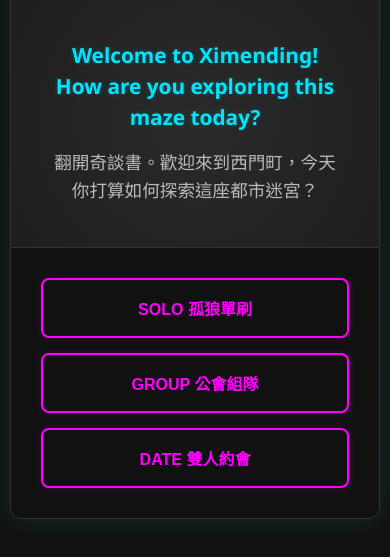
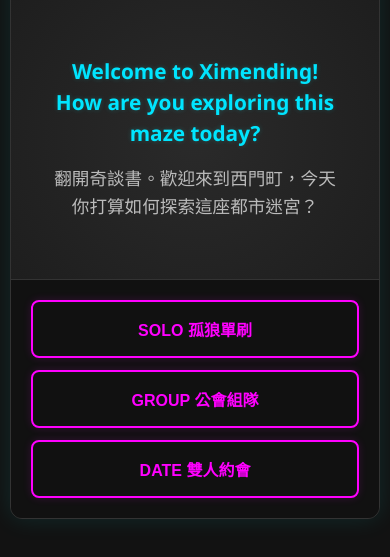
Before and after one commit to rightwomlvs/ximen, a plain HTML site: page index.html in a window 390 px wide. Shown: the part 203-760 px from the top of the page. Drawn offline with nearby package versions, Linux system fonts and the light colour scheme.

Commit message:
更新 index.html via EZPage

```diff
--- a/index.html
+++ b/index.html
@@ -3,7 +3,7 @@
 <head>
     <meta charset="UTF-8">
     <meta name="viewport" content="width=device-width, initial-scale=1.0">
-    <title>西門奇談書 - 智能聯動版</title>
+    <title>西門奇談書 - 智能聯動行動優化版</title>
     <script src="https://cdn.jsdelivr.net/npm/html2canvas@1.4.1/dist/html2canvas.min.js"></script>
     <style>
         * { box-sizing: border-box; }
@@ -56,7 +56,7 @@
             text-shadow: 0 0 10px rgba(0, 229, 255, 0.5);
         }
 
-        /* 對話區 */
+        /* ------------------ 故事對話區 ------------------ */
         #dialog-view {
             display: flex;
             flex-direction: column;
@@ -90,16 +90,18 @@
             max-width: 650px;
         }
 
+        /* 預設桌機版：使用 Flex 橫向平分排列 */
         .options-area {
             padding: 30px;
             background: #111;
-            display: grid;
-            grid-template-columns: repeat(3, 1fr);
+            display: flex;
+            flex-direction: row;
             gap: 15px;
             border-top: 1px solid #333;
         }
 
         .btn-option {
+            flex: 1;
             background: transparent;
             color: var(--neon-magenta);
             border: 2px solid var(--neon-magenta);
@@ -125,7 +127,7 @@
             transform: translateY(-2px);
         }
 
-        /* 副本區 */
+        /* ------------------ 5x5 副本區 ------------------ */
         #bingo-view {
             display: none;
             flex-direction: column;
@@ -272,8 +274,18 @@
             box-shadow: 0 0 15px rgba(255, 0, 255, 0.7);
         }
 
+        /* ------------------ RWD 行動裝置優化斷點 ------------------ */
         @media (max-width: 768px) {
-            .options-area { grid-template-columns: 1fr; }
+            /* 關鍵修正：切換為垂直單欄堆疊，對應你的紫色手繪線條 */
+            .options-area {
+                flex-direction: column;
+                padding: 20px;
+                gap: 12px;
+            }
+            .btn-option {
+                width: 100%;
+                min-height: 55px; /* 給予舒服的按壓高度 */
+            }
             .bingo-grid { gap: 6px; }
             .btn-regenerate, .btn-save { width: 100%; }
         }
@@ -309,10 +321,8 @@
 </div>
 
 <script>
-    // 全域變數用於儲存玩家的選擇，達成真聯動
     let userChoices = {};
 
-    // 任務情報庫（全面掛載屬性標籤）
     const taskPools = {
         magenta: [
             { text: "在六號出口彩虹斑馬線拍跳躍照", tags: ["outdoor"] },
@@ -332,7 +342,7 @@
             { text: "在街頭找人合照並比出專屬手勢", tags: ["subculture"] }
         ],
         yellow: [
-            { text: "朝聖老天祿滷味", tags: ["food", "snacks", "meat-only"] },
+            { text: "朝盛老天祿滷味", tags: ["food", "snacks", "meat-only"] },
             { text: "天天利美食坊吃半熟蛋滷肉飯", tags: ["food", "snacks", "meat-only"] },
             { text: "品嚐成都楊桃冰(新址)或蜂大咖啡", tags: ["food", "snacks", "veg", "cafe"] },
             { text: "萬年大樓地下美食街尋寶", tags: ["food", "indoor"] },
@@ -347,7 +357,6 @@
             { text: "尋找在地隱藏版無名小吃", tags: ["food", "snacks"] },
             { text: "光顧一間超過30年歷史的老店", tags: ["history"] },
             { text: "買一杯特色手搖飲並拍下霓虹招牌", tags: ["food", "snacks", "veg"] },
-            // 蔬食/素食專屬強化任務
             { text: "尋找西門町純素餐廳品嚐在地料理", tags: ["food", "veg", "restaurant"] },
             { text: "去觀音齋素食享用台式素自助餐", tags: ["food", "veg", "restaurant"] },
             { text: "在街頭尋找烤麻糬或地瓜球等全素小吃", tags: ["food", "veg", "snacks"] },
@@ -384,12 +393,11 @@
             { text: "跟隨一隻街貓或流浪狗的腳步三分鐘", tags: ["outdoor"] },
             { text: "尋找巷弄內不為人知的數字塗鴉", tags: ["subculture", "outdoor"] },
             { text: "發現三個不同語言的街頭標語", tags: [] },
-            { text: "尋找一處可以拍出賽步龐克感的霓虹巷", tags: ["subculture", "outdoor"] },
+            { text: "尋找一處可以拍出賽博龐克感的霓虹巷", tags: ["subculture", "outdoor"] },
             { text: "找出西門町舊址/舊城門的歷史標記", tags: ["history", "outdoor"] }
         ]
     };
 
-    // 決策流地圖：納入全新飲食三階段調查
     const storyData = {
         "Start": {
             en: "Welcome to Ximending! How are you exploring this maze today?",
@@ -447,7 +455,6 @@
             ],
             key: "heat"
         },
-        // 新增 1：飲食類別偏好調查
         "DietType": {
             en: "Dietary style protocol. What kind of food container interests you?",
             zh: "飲食偏好調查。巡禮西門町時，你更傾向哪一種用餐或歇腳的形式？",
@@ -458,7 +465,6 @@
             ],
             key: "dietType"
         },
-        // 新增 2：葷素調查
         "DietVeg": {
             en: "Dietary lifestyle filter. Any specific vegetarian requests?",
             zh: "飲食型態過濾。請問你的公會或個人是否有特定的素食習慣？",
@@ -468,7 +474,6 @@
             ],
             key: "dietVeg"
         },
-        // 新增 3：素食類別細分
         "VegType": {
             en: "Vegetarian specification sub-classification.",
             zh: "素食類別細分。為了精準對應隱藏版情報，請問具體的素食規範是？",
@@ -541,7 +546,6 @@
             btn.className = "btn-option";
             btn.innerText = opt.text;
             btn.onclick = () => {
-                // 如果該節點有定義儲存變數的Key，紀錄玩家的選擇
                 if (node.key && opt.data) {
                     userChoices[node.key] = opt.data;
                 }
@@ -551,39 +555,30 @@
         });
     }
 
-    // 關鍵升級：權重動態算分與絕對去重生成演算法
     function getFilteredAndScoredPool(poolId) {
         let items = [...taskPools[poolId]];
 
-        // 1. 嚴格素食過濾機制
         if (userChoices.dietVeg === "veg") {
-            // 如果玩家選素食，100% 排除帶有 'meat-only' 標籤的任務
             items = items.filter(item => !item.tags.includes("meat-only"));
         }
 
-        // 2. 聯動算分機制
         let scoredItems = items.map(item => {
-            let score = Math.random() * 0.3; // 加入極小隨機亂數，避免同分時排序死板
+            let score = Math.random() * 0.3;
 
-            // 根據玩家選擇的主題權重加分 (+5)
             if (userChoices.theme === "History" && item.tags.includes("history")) score += 5;
             if (userChoices.theme === "Subculture" && item.tags.includes("subculture")) score += 5;
             if (userChoices.theme === "Food" && item.tags.includes("food")) score += 5;
 
-            // 根據耐熱度加分
             if (userChoices.heat === "low" && item.tags.includes("indoor")) score += 3;
             if (userChoices.heat === "high" && item.tags.includes("outdoor")) score += 2;
 
-            // 根據飲食類別偏好加分
             if (userChoices.dietType && item.tags.includes(userChoices.dietType)) score += 4;
 
-            // 如果選素食，優先權重拉高素食特有任務
             if (userChoices.dietVeg === "veg" && item.tags.includes("veg")) score += 8;
 
             return { text: item.text, tags: item.tags, score: score };
         });
 
-        // 3. 排序並取出前 6 名最符合偏好且不重複的任務
         scoredItems.sort((a, b) => b.score - a.score);
         return scoredItems.slice(0, 6);
     }
@@ -602,13 +597,11 @@
             green: '自由探索'
         };
 
-        // 依據玩家選擇各自計算四個池子的權重排序
         let finalMagenta = getFilteredAndScoredPool('magenta');
         let finalYellow = getFilteredAndScoredPool('yellow');
         let finalCyan = getFilteredAndScoredPool('cyan');
         let finalGreen = getFilteredAndScoredPool('green');
 
-        // 平衡建立 24 格任務組合
         let typeDistribution = [];
         for(let i=0; i<6; i++) {
             typeDistribution.push('magenta', 'yellow', 'cyan', 'green');
@@ -631,7 +624,6 @@
             });
         }
 
-        // 渲染 5x5 網格
         for (let i = 0; i < 25; i++) {
             const cell = document.createElement("div");
 
@@ -659,7 +651,7 @@
     }
 
     function restartGame() {
-        userChoices = {}; // 重置選擇
+        userChoices = {};
         renderNode("Start");
     }
 
```
